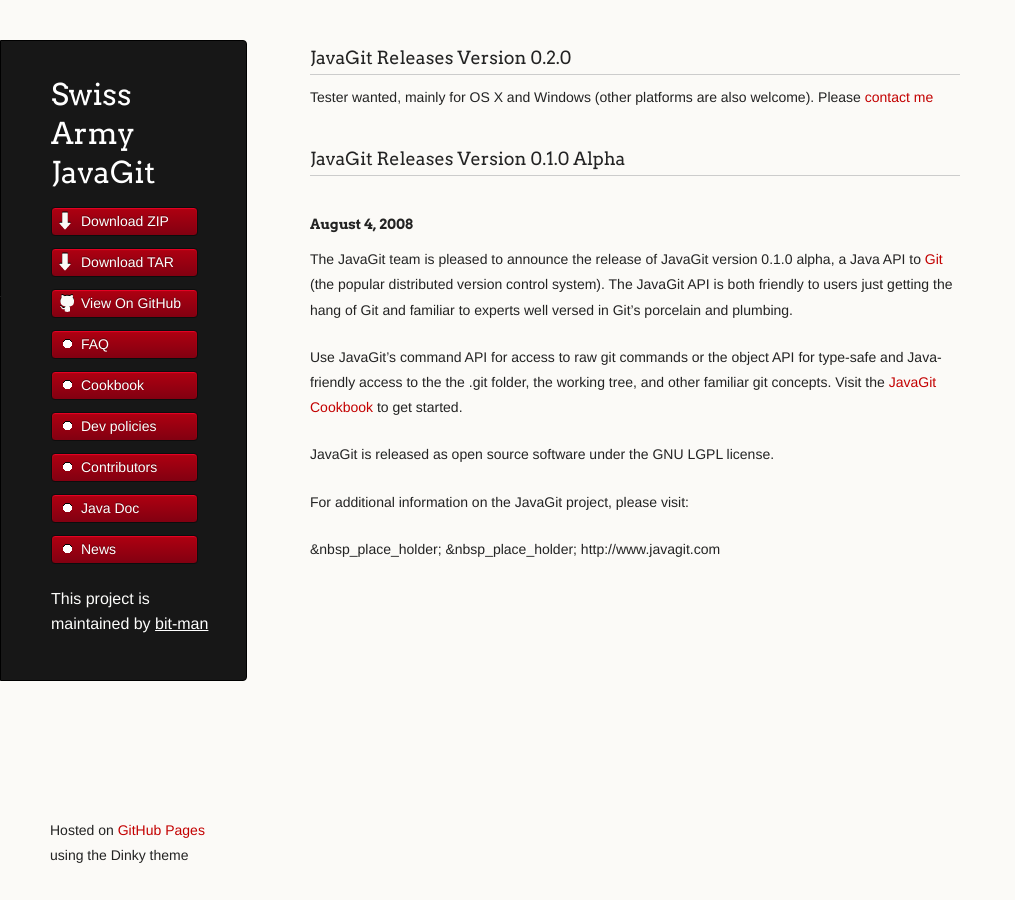
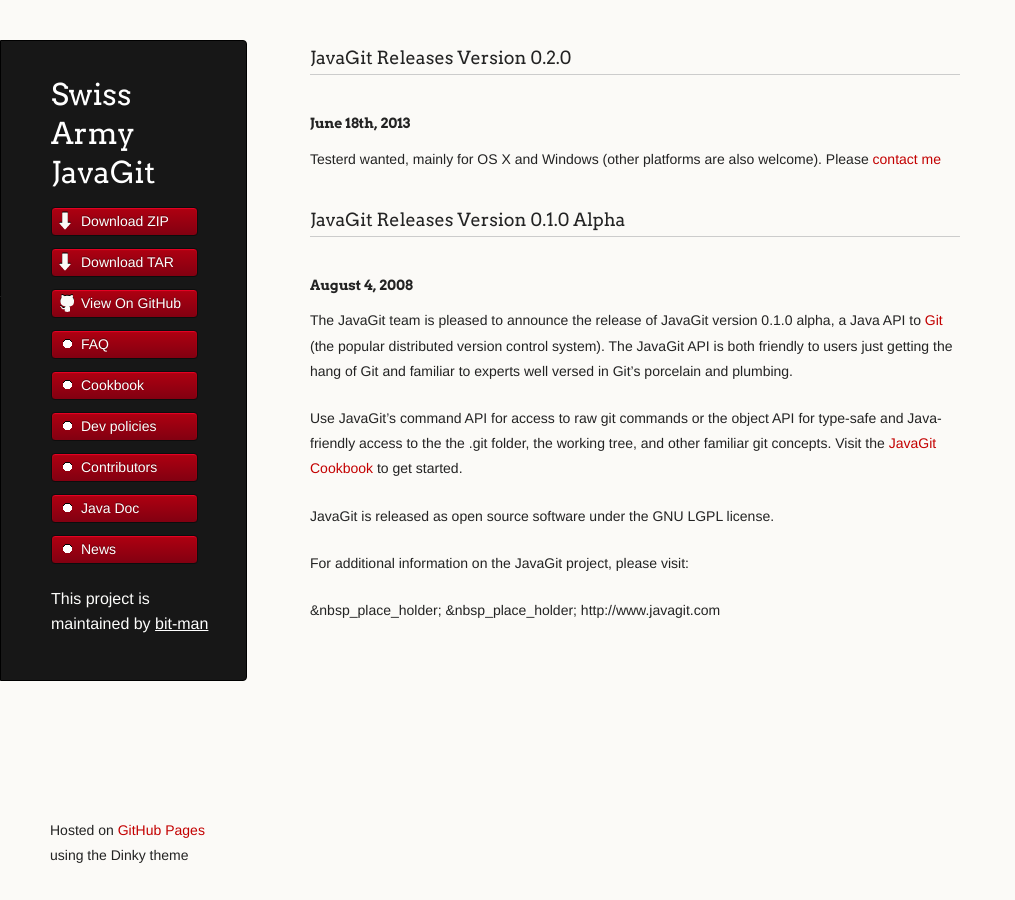
Before and after one commit to bit-man/SwissArmyJavaGit, a Jekyll site: the page built from news.md, in a window 1280 px wide. Shown: the whole page, without its empty margins (0-1015 px from the left). Built offline with Jekyll 4.4.1, drawn with Linux system fonts in a browser that asks for light colours; Markdown is read by kramdown in place of the engine named in the settings.

Commit message:
News fix

```diff
--- a/news.md
+++ b/news.md
@@ -5,7 +5,9 @@ title: News
 
 ### JavaGit Releases Version 0.2.0
 
-Tester wanted, mainly for OS X and Windows (other platforms are also welcome).
+#### June 18th, 2013
+
+Testerd wanted, mainly for OS X and Windows (other platforms are also welcome).
 Please [contact me](https://github.com/bit-man)
 
 ### JavaGit Releases Version 0.1.0 Alpha
```
